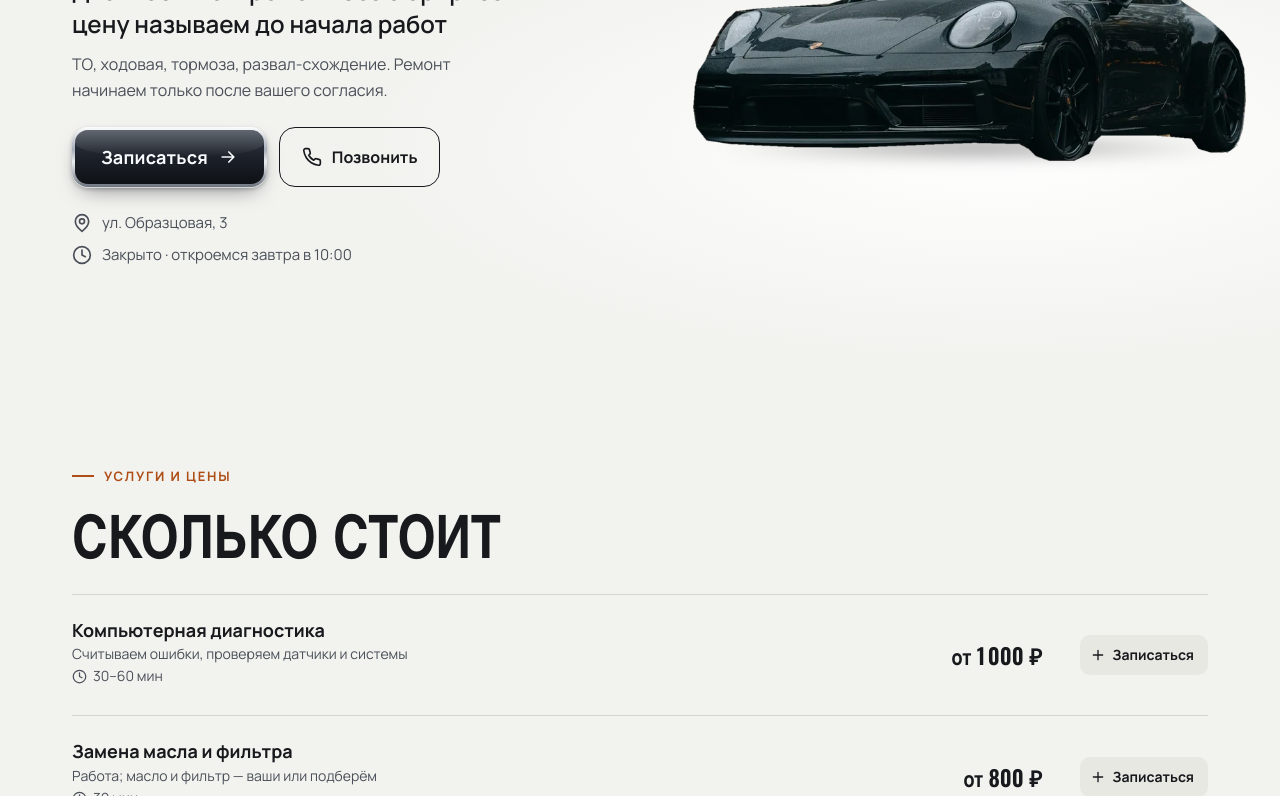
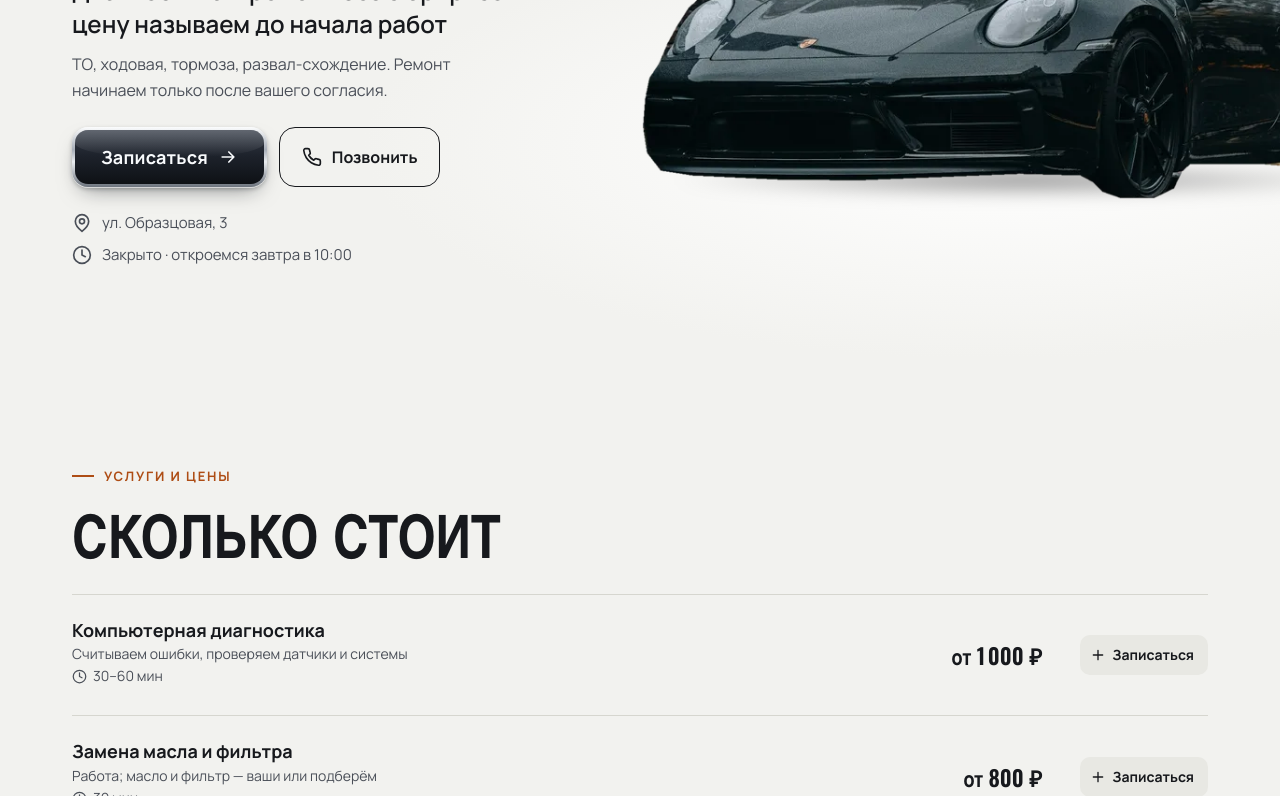
Before and after one commit to mavteybrezgin/demo, a plain HTML site: page primer-autoservis/index.html in a window 1280 px wide. Shown: the part 321-1117 px from the top of the page. Drawn offline with nearby package versions, Linux system fonts and the light colour scheme.

Commit message:
Демо: машина крупнее на компьютере
Co-Authored-By: Claude Opus 5.5 <noreply@anthropic.com>

```diff
--- a/primer-autoservis/index.html
+++ b/primer-autoservis/index.html
@@ -360,7 +360,8 @@ transform: translateY(110%); transition: transform .25s ease; visibility: hidden
 .hero-in { grid-template-columns: 1.05fr .95fr; align-items: center; gap: var(--s7); }
 .hero-media { aspect-ratio: 4 / 5; }
 .hero--art .hero-media { aspect-ratio: 1 / 1.05; }
-.hero-cutout { aspect-ratio: auto; margin: 0 -40px 0 0; }
+.hero-cutout { aspect-ratio: auto; margin: 0 -14vw 0 -4vw; }
+.hero--cutout { overflow: hidden; }
 .sec { padding: var(--s9) 0; }
 .sec-tight { padding: var(--s8) 0; }
 .facts { grid-template-columns: repeat(3, 1fr); }
```
